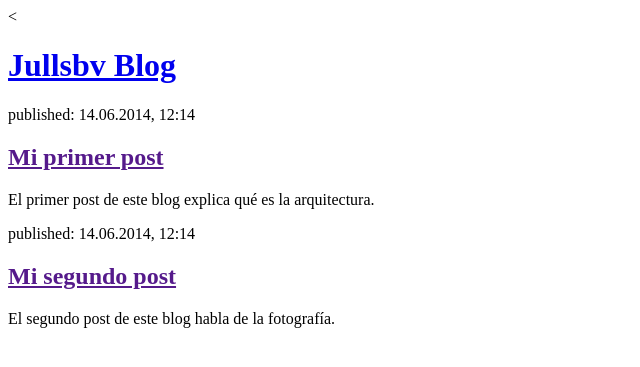
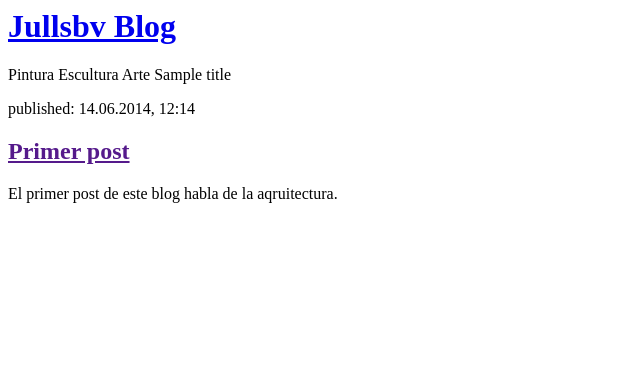
Before and after one commit to juliabvinhas/my-first-blog, a Django app: page / in a window 1280 px wide. Shown: the top 367 px of the page, without its empty margins (0-640 px from the left). Run offline with Django 3.2, Linux system fonts and the light colour scheme; data comes from the database, SQL or seed files in the repository; both versions use the stored data as it was after the commit.

Commit message:
Templates modificados para mostrar post desde base de datos.

```diff
--- a/blog/templates/blog/post_list.html
+++ b/blog/templates/blog/post_list.html
@@ -3,20 +3,18 @@
     <title>Jullsbv Blog</title>
 </head>
 <body>
-    <<div>
+    <div>
         <h1><a href="/">Jullsbv Blog</a></h1>
     </div>
 
     <div>
-            <p>published: 14.06.2014, 12:14</p>
-            <h2><a href="">Mi primer post</a></h2>
-            <p>El primer post de este blog explica qué es la arquitectura.</p>
+        {% for post in posts %} {{ post }}{% endfor %}
     </div>
 
     <div>
         <p>published: 14.06.2014, 12:14</p>
-            <h2><a href="">Mi segundo post</a></h2>
-            <p>El segundo post de este blog habla de la fotografía.</p>
+        <h2><a href="">Primer post</a></h2>
+        <p>El primer post de este blog habla de la aqruitectura.</p>
     </div>
 </body>
 </html>
--- a/blog/views.py
+++ b/blog/views.py
@@ -1,5 +1,8 @@
 from django.shortcuts import render
+from django.utils import timezone
+from .models import Post
 
 # Create your views here.
 def post_list(request):
-    return render(request, 'blog/post_list.html', {})
+    posts = Post.objects.filter(published_date__lte=timezone.now()).order_by('published_date')
+    return render(request, 'blog/post_list.html', {'posts': posts})
--- /dev/null
+++ b/myvenv/pyvenv.cfg
@@ -0,0 +1,3 @@
+home = /Library/Frameworks/Python.framework/Versions/3.6/bin
+include-system-site-packages = false
+version = 3.6.1
```
Also changed, not shown: db.sqlite3, 10 other files. Lines whose indentation alone changed are shown as unchanged.
